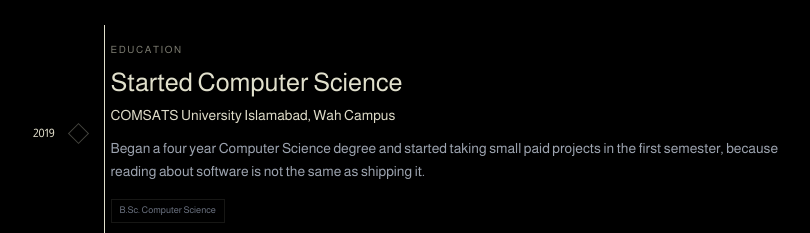
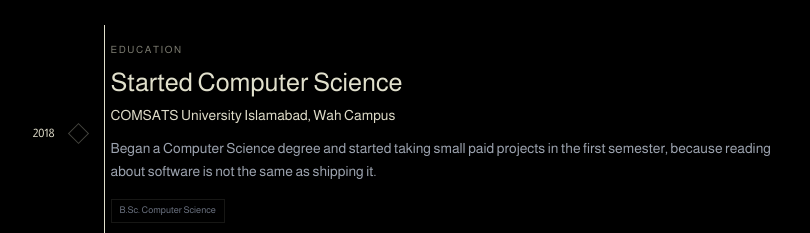
Before and after one commit to Masab12/masabfarooque-portfolio, a Next.js app: page /about-masab in a window 1280 px wide. Shown: the part 1560-1793 px from the top of the page, without its empty margins (138-948 px from the left). Built offline with nearby package versions, Linux system fonts and the light colour scheme.

Commit message:
fix: correct the degree start year to 2018
Started in 2018, not 2019. Also drops the "four year" description, since
the degree ran a semester long and 2018 to 2023 would have read as a
contradiction against it.

```diff
--- a/app/data/timeline.ts
+++ b/app/data/timeline.ts
@@ -9,11 +9,11 @@ export interface TimelineEntry {
 
 export const timeline: TimelineEntry[] = [
   {
-    year: '2019',
+    year: '2018',
     title: 'Started Computer Science',
     org: 'COMSATS University Islamabad, Wah Campus',
     kind: 'education',
-    body: 'Began a four year Computer Science degree and started taking small paid projects in the first semester, because reading about software is not the same as shipping it.',
+    body: 'Began a Computer Science degree and started taking small paid projects in the first semester, because reading about software is not the same as shipping it.',
     tags: ['B.Sc. Computer Science'],
   },
   {
```
